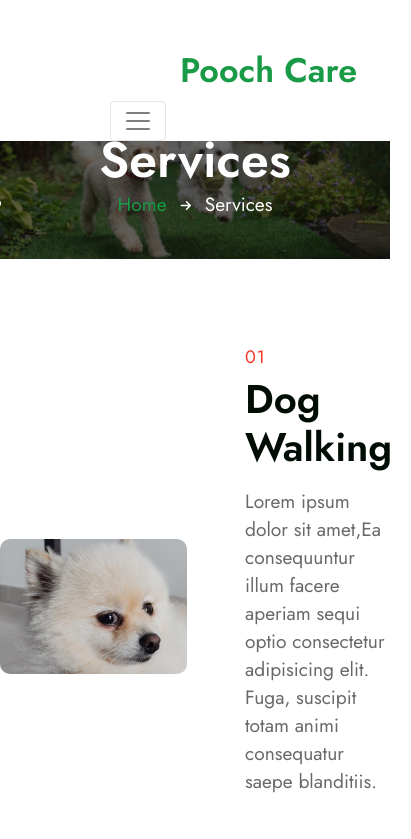
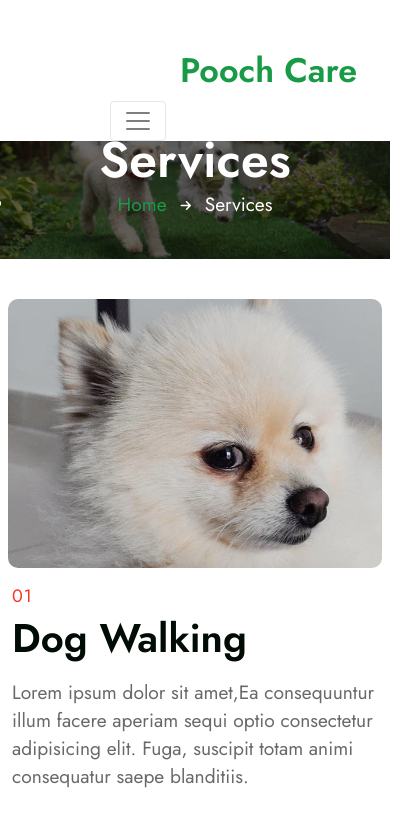
Before and after one commit to Manh-Hungg/BaiTap-CAPSTONE-POOCHCARE_Hung-Minh, a plain HTML site: page services.html in a window 390 px wide. Shown: the top 839 px of the page, 411 px wide, since content can reach past the window. Drawn offline with nearby package versions, Linux system fonts and the light colour scheme.

Commit message:
mfix respon service

```diff
--- a/services.html
+++ b/services.html
@@ -46,7 +46,7 @@
     }
     .container {
       width: 100%;
-      max-width: 1150px;
+      justify-content: center;
       padding-right: 15px;
       padding-left: 15px;
       margin-right: auto;
@@ -88,7 +88,7 @@
       padding-right: 50px;
     }
 
-    .services .content-photo{
+    .content-photo{
       border-bottom: 1px solid #f0f3f0;
       margin-top: 80px;
       padding-bottom: 80px;
@@ -269,12 +269,59 @@
     }
 
 
-    @media  (max-width :980px ){
-        .content-photo{
-          margin-top: 40px;
-          padding-bottom: 40px;
-          align-items: center;
-        }
+    @media  (max-width :1000px ){
+      .content-photo{
+        margin-top: 40px;
+      }
+      .container {
+        width: 100%;
+        margin-right: auto;
+        margin-left: auto;
+      }
+      .row {
+        flex-direction: column;
+      }
+      .services-img{
+        order: 1;
+        width: 100%;
+        text-align: center;
+      }
+      .services-title{
+        order:2;
+        width: 100%;
+
+      }
+    }
+    @media  (max-width :700px ){
+      .content-photo{
+        margin-top: 30px;
+        padding-bottom: 30px;
+        align-items: center;
+      }
+      .container {
+        width: 100%;
+        margin-right: auto;
+        margin-left: auto;
+      }
+      .content-photo {
+        margin-top: 40px;
+        padding: 0;
+      }
+      .row {
+        flex-direction: column;
+      }
+      .services-img{
+        order: 1;
+        width: 100%;
+      }
+      .services-title{
+        order:2;
+        width: 100%;}
+      .pd-l, .pd-r{
+        padding-top:10px;
+        padding-left: 12px;
+      }
+
     }
     </style>
 
@@ -341,17 +388,15 @@
         </div>
     </div>
   </section>
-
-
     <section class="services">
         <div class="content-photo-info ">
           <div class="container ">
             <!-- Row-->
             <div class="content-photo row">
-              <div class="services-img">
+              <div class="services-img ">
                 <a href="#"><img src="./asset/img/g1.jpg" class="img-fluid" alt=""></a>
               </div>
-              <div class="services-title text-left pd-l">
+              <div class="services-title text-left pd-l ">
                 <h6 class="sub-title">01</h6>
                 <h3 class="dog-title">Dog Walking</h3>
                 <p class=" ">Lorem ipsum dolor sit amet,Ea consequuntur illum
@@ -372,17 +417,17 @@
                   consequatur saepe blanditiis.</p>
                 <a href="services.html" class="btn-read">Read more</a>
               </div>
-              <div class="services-img">
+              <div class="services-img ">
                 <a href="#"><img src="./asset/img/g2.jpg" class="img-fluid" alt=""></a>
               </div>
             </div>
             <!-- Row-->
             <!-- Row-->
-            <div class="content-photo row">
+            <div class="content-photo row ">
               <div class="services-img">
                 <a href="#"><img src="./asset/img/g3.jpg" class="img-fluid" alt=""></a>
               </div>
-              <div class="services-title text-left pd-l">
+              <div class="services-title text-left pd-l ">
                 <h6 class="sub-title">03</h6>
                 <h3 class="dog-title">Dog Boarding</h3>
                 <p class=" ">Lorem ipsum dolor sit amet,Ea consequuntur illum
@@ -395,7 +440,7 @@
             <!-- Row-->
             <div class="content-photo row">
 
-              <div class="services-title text-left pd-r">
+              <div class="services-title text-left pd-r ">
                 <h6 class="sub-title">04</h6>
                 <h3 class="dog-title">Dog Transportation</h3>
                 <p class=" ">Lorem ipsum dolor sit amet,Ea consequuntur illum
@@ -403,7 +448,7 @@
                   consequatur saepe blanditiis.</p>
                 <a href="services.html" class="btn-read">Read more</a>
               </div>
-              <div class="services-img">
+              <div class="services-img ">
                 <a href="#"><img src="./asset/img/g4.jpg" class="img-fluid" alt=""></a>
               </div>
             </div>
```
